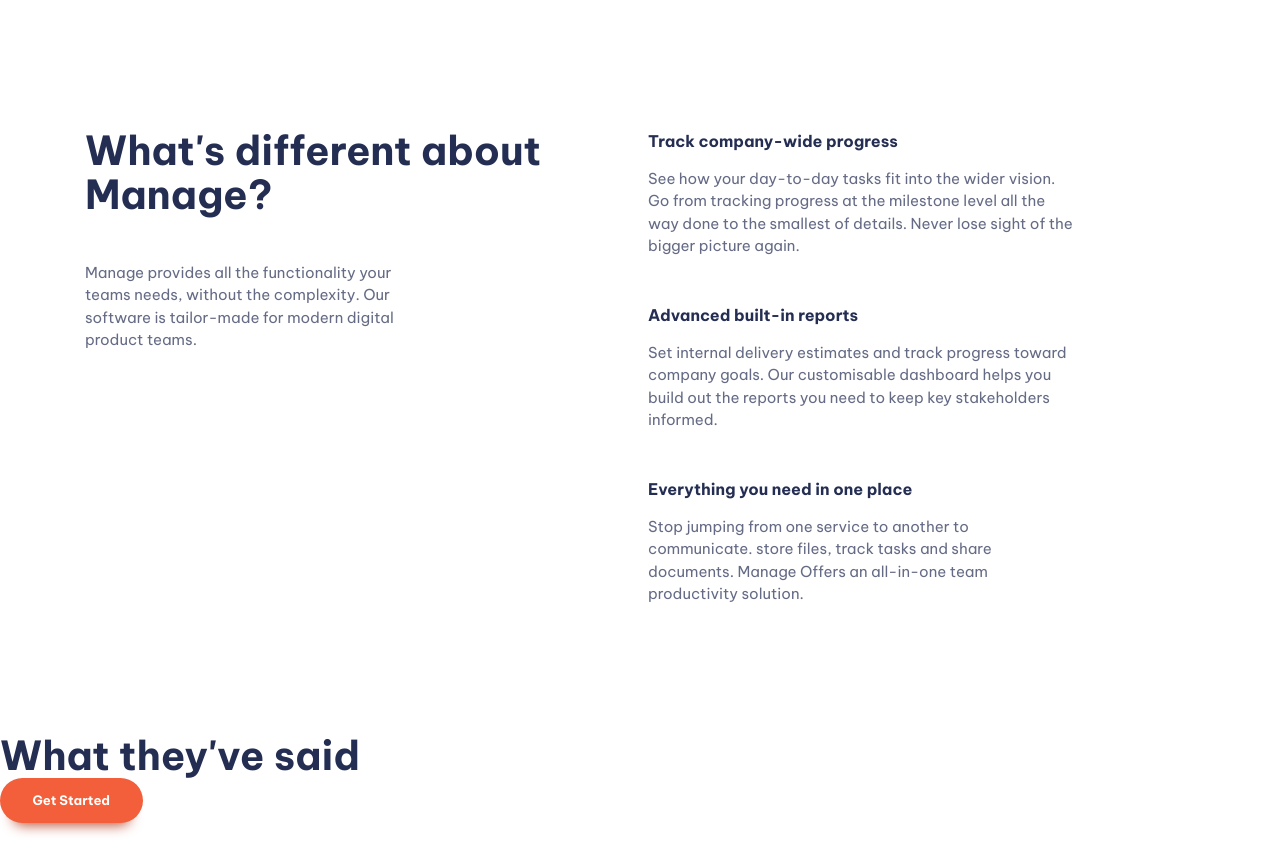
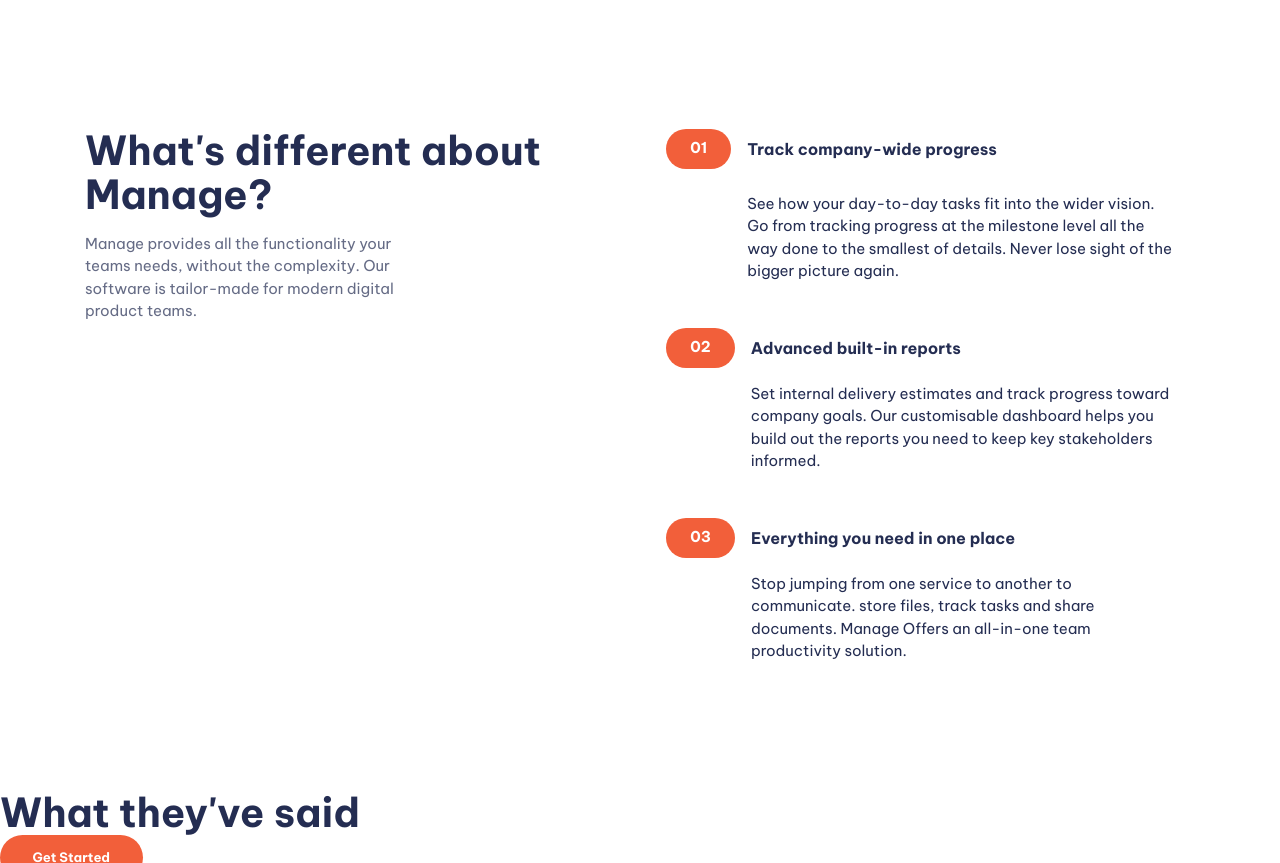
Before and after one commit to Esphalon/working-with-git-test-manage-website, a website built with Vite: page fem-managesite/index.html in a window 1280 px wide. Shown: the part 700-1563 px from the top of the page. Built offline with nearby package versions, Linux system fonts and the light colour scheme; files whose address does not match are found by name.

Commit message:
Added styling numbered list

```diff
--- a/fem-managesite/index.html
+++ b/fem-managesite/index.html
@@ -56,16 +56,16 @@
       <section class="padding-block-900">
         <div class="container">
           <div class="even-columns">
-            <div class="flow">
+            <div class="flow text-center-sm-only margin-bottom-700" style="--flow-spacer: 1rem;">
               <h2 class="fs-secondary-heading fw-bold">What's different about Manage?</h2>
               <p>Manage provides all the functionality your teams needs, without the complexity. Our software is tailor-made for modern digital product teams.</p>
             </div>
             <div>
               <ul role="list" class="numbered-items | flow">
                 <li>
-                  <div class="flow" style="--flow-spacer: 1em">
-                    <h3 class="fs-600 fw-bold">Track company-wide progress</h3>
-                      <p data-width="wide">See how your day-to-day tasks fit into the wider vision.
+                  <div class="flow" style="--flow-spacer: 1.5rem">
+                    <h3 class="numbered-items-title | fs-600 fw-bold">Track company-wide progress</h3>
+                      <p class="numbered-items-body" data-width="wide">See how your day-to-day tasks fit into the wider vision.
                         Go from tracking progress at the milestone level all the
                         way done to the smallest of details. Never lose sight of
                         the bigger picture again.</p>
@@ -73,8 +73,8 @@
                 </li>
                 <li>
                   <div class="flow" style="--flow-spacer: 1em">
-                    <h3 class="fs-600 fw-bold">Advanced built-in reports</h3>
-                      <p data-width="wide">Set internal delivery estimates and track progress toward
+                    <h3 class="numbered-items-title | fs-600 fw-bold">Advanced built-in reports</h3>
+                      <p class="numbered-items-body" data-width="wide">Set internal delivery estimates and track progress toward
                       company goals. Our customisable dashboard helps you
                       build out the reports you need to keep key stakeholders
                       informed.</p>
@@ -82,8 +82,8 @@
                 </li>
                 <li>
                   <div class="flow" style="--flow-spacer: 1em">
-                    <h3 class="fs-600 fw-bold">Everything you need in one place</h3>
-                      <p data-width="wide">Stop jumping from one service to another to
+                    <h3 class="numbered-items-title | fs-600 fw-bold">Everything you need in one place</h3>
+                      <p class="numbered-items-body" data-width="wide">Stop jumping from one service to another to
                       communicate. store files, track tasks and share
                       documents. Manage Offers an all-in-one team
                       productivity solution.</p>
--- a/fem-managesite/style.css
+++ b/fem-managesite/style.css
@@ -393,6 +393,75 @@ input:where([type="text"], [type="email"]){
 
 }
 
+/* Numbered Items */
+
+.numbered-items{
+  counter-reset: count;
+  width: fit-content;
+  margin-inline: auto;
+}
+.numbered-items li {
+  counter-increment: count;
+}
+
+.numbered-items div{
+  display: grid;
+  position: relative;
+  grid-template-columns: min-content 1fr;
+  column-gap: var(--size-400);
+  align-items: center;
+}
+
+.numbered-items-title{
+  grid-row: 1/2;
+  grid-column: 2/3;
+  line-height: 1;
+}
+
+.numbered-items-body {
+  grid-column: 1/ -1;
+}
+
+.numbered-items div::before,
+.numbered-items div::after{
+  height: 40px;
+}
+
+.numbered-items div::before{
+  content: "0" counter(count);
+  display: flex;
+  align-items: center;
+  color: var(--clr-neutral-100);
+  font-weight: var(--fw-bold);
+  background-color: var(--clr-accent-400);
+  padding: 0 var(--size-500);
+  border-radius: 100vw;
+  grid-row: 1/2;
+  grid-column: 1/2;
+}
+
+@media (max-width: 30em){
+
+  .numbered-items div::after {
+    content:"";
+    display: block;
+    z-index: -1;
+    border-radius: 100vw 0 0 100vw;
+    grid-column: 1 / -1;
+    grid-row: 1 / 2;
+    box-shadow: 5em 0 0 var(--clr-accent-100);
+    background: var(--clr-accent-100);
+  }
+}
+
+
+@media (min-width: 30em) {
+  .numbered-items-body {
+    grid-column: 2/ -1;
+  }
+}
+
+
 /* Utility Classes */
 
 .visually-hidden{
@@ -410,9 +479,9 @@ input:where([type="text"], [type="email"]){
 
 .container{
   --max-width: 1110px ;
-  --padding: 1rem;
+  --container-padding: 1rem;
 
-  width: min(var(--max-width), 100% - (var(--padding) * 2));
+  width: min(var(--max-width), 100% - (var(--container-padding) * 2));
   margin-inline: auto;
 }
 
@@ -447,7 +516,22 @@ input:where([type="text"], [type="email"]){
   margin-top: var(--flow-spacer, 3em);
 }
 
+.text-center{
+  text-align: center;
+}
 
+.text-center p{
+  margin-inline: auto;
+}
+
+@media(max-width: 50em){
+  .text-center-sm-only{
+    text-align: center;
+  }
+  .text-center-sm-only p{
+    margin-inline: auto;
+  }
+}
 
 .text-primary-400{
   color: var(--clr-primary-400);
@@ -522,6 +606,11 @@ input:where([type="text"], [type="email"]){
 .padding-block-700{
   padding-block: var(--size-700);
 }
+
+.margin-bottom-700{
+  margin-block-end: var(--size-700);
+}
+
 .display-small-none{
   display: none;
 }
```
